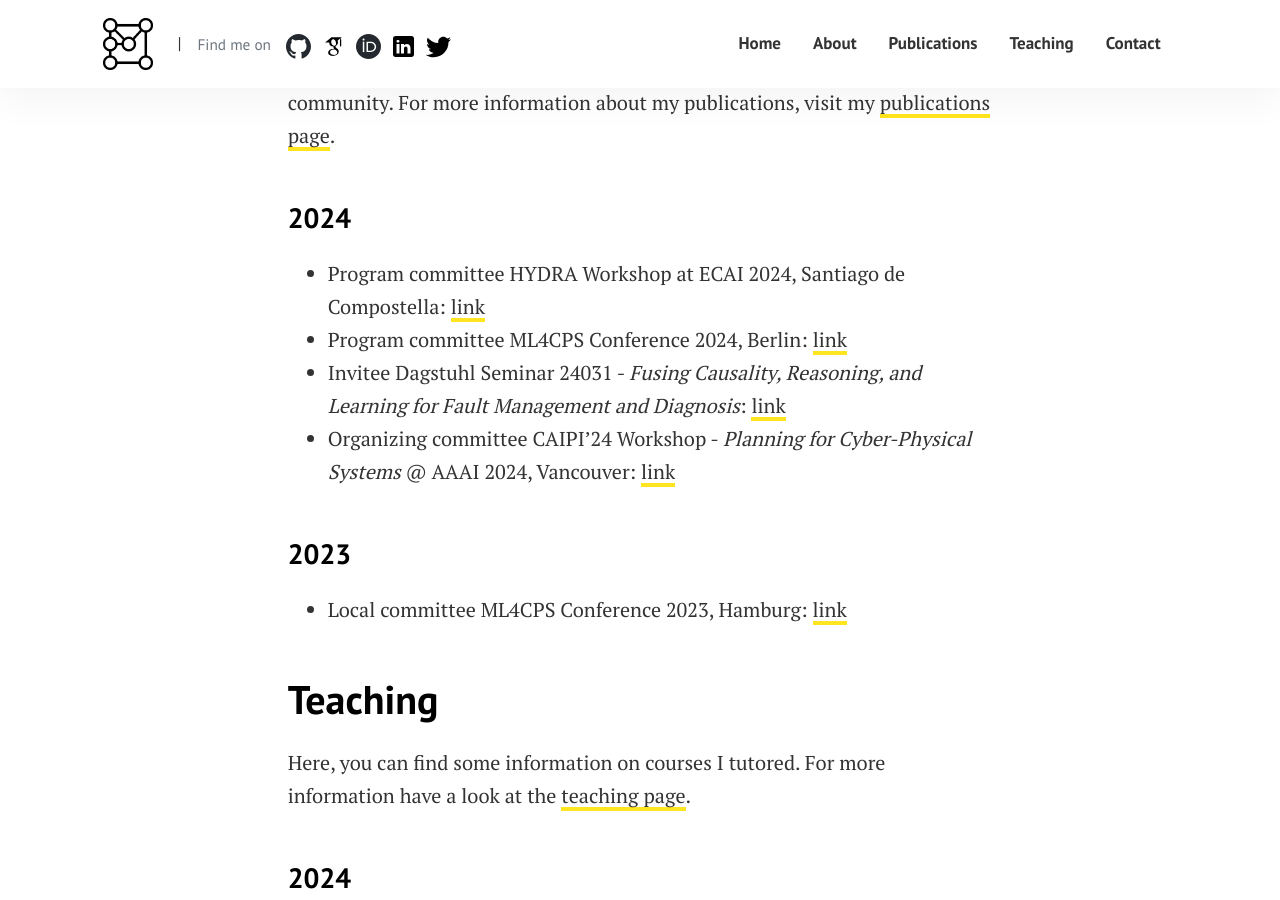
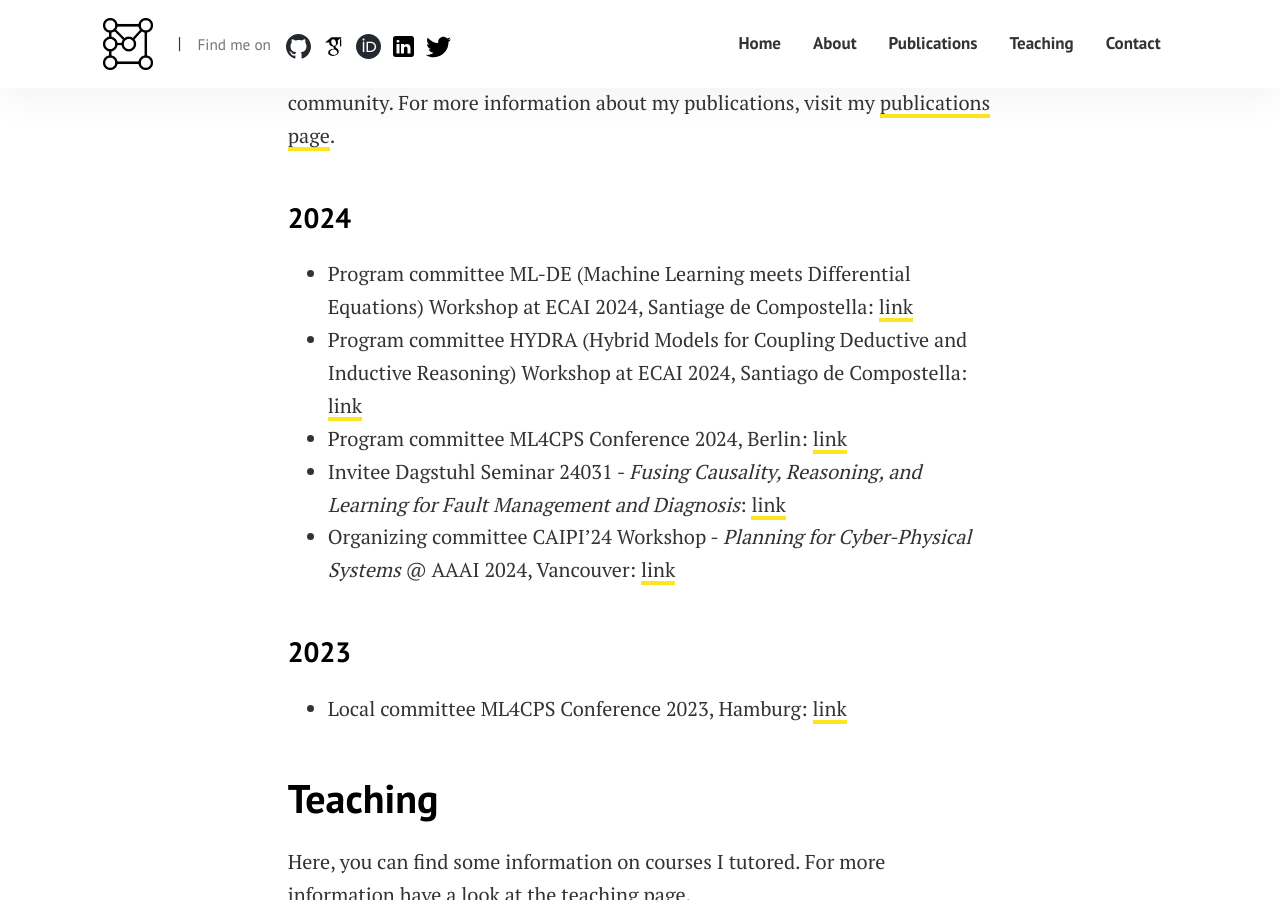
Before and after one commit to j-ehrhardt/my-webpage, a Jekyll site: the page built from pages/about.md, in a window 1280 px wide and 900 px high, scrolled down 1478 px. Built offline with Jekyll 4.4.1, drawn with Linux system fonts in a browser that asks for light colours.

```diff
--- a/pages/about.md
+++ b/pages/about.md
@@ -41,7 +41,8 @@ Here, you can find some information on my activities in the research community.
 For more information about my publications, visit my [publications page]({{site.baseurl}}/publications/).
 
 ### 2024
-- Program committee HYDRA Workshop at ECAI 2024, Santiago de Compostella: [link](https://sites.google.com/unical.it/hydra-2024/home-page)
+- Program committee ML-DE (Machine Learning meets Differential Equations) Workshop at ECAI 2024, Santiage de Compostella: [link](https://mlde-ecai-2024.github.io/)
+- Program committee HYDRA (Hybrid Models for Coupling Deductive and Inductive Reasoning) Workshop at ECAI 2024, Santiago de Compostella: [link](https://sites.google.com/unical.it/hydra-2024/home-page)
 - Program committee ML4CPS Conference 2024, Berlin: [link](https://www.hsu-hh.de/imb/en/ml4cps)
 - Invitee Dagstuhl Seminar 24031 - *Fusing Causality, Reasoning, and Learning for Fault Management and Diagnosis*: [link](http://www.dagstuhl.de/24031)
 - Organizing committee CAIPI'24 Workshop - *Planning for Cyber-Physical Systems* @ AAAI 2024, Vancouver: [link](https://aaai.org/aaai-conference/aaai-24-workshop-list/#ws07)
```
Also changed, not shown: _posts/2024-08-01-a--lazy-approach-to-neural-numerical-planning-with-control-parameters.md (added, +16 -0 lines), _posts/2024-09-01-using-modular-neural-networks-for-anomaly-detection-in-cyber-physical-systems.md (added, +16 -0 lines).
